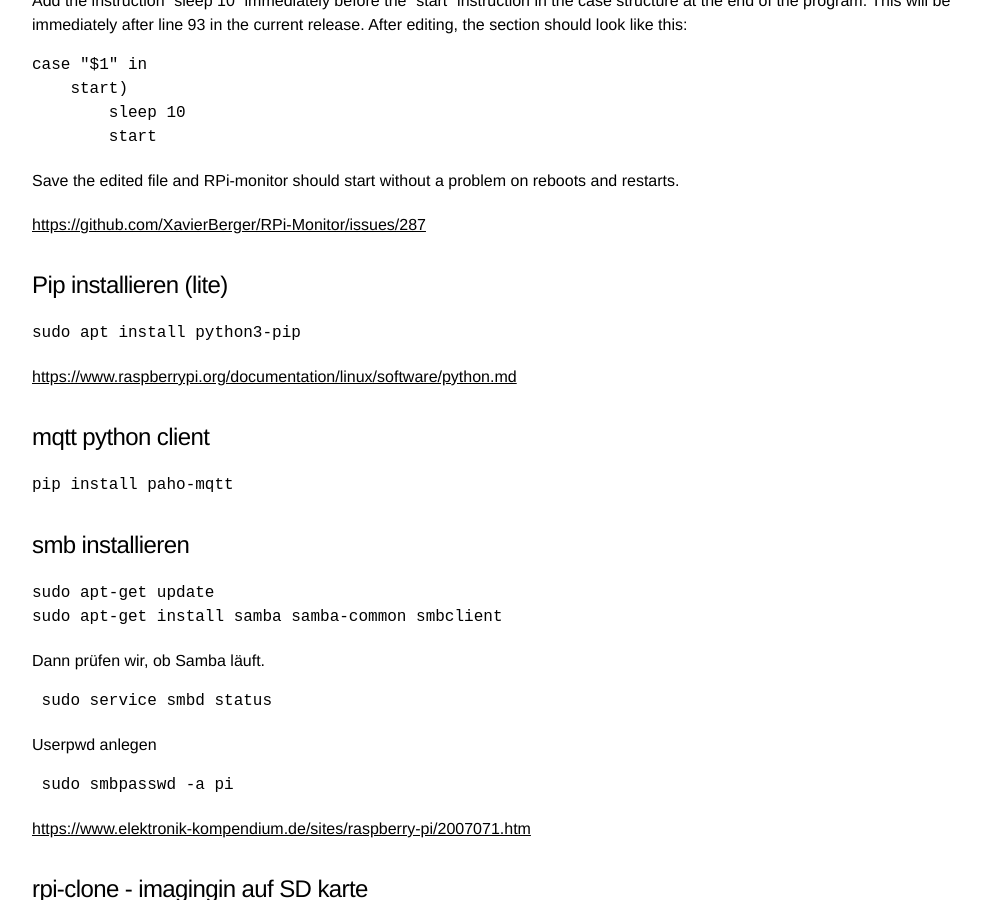
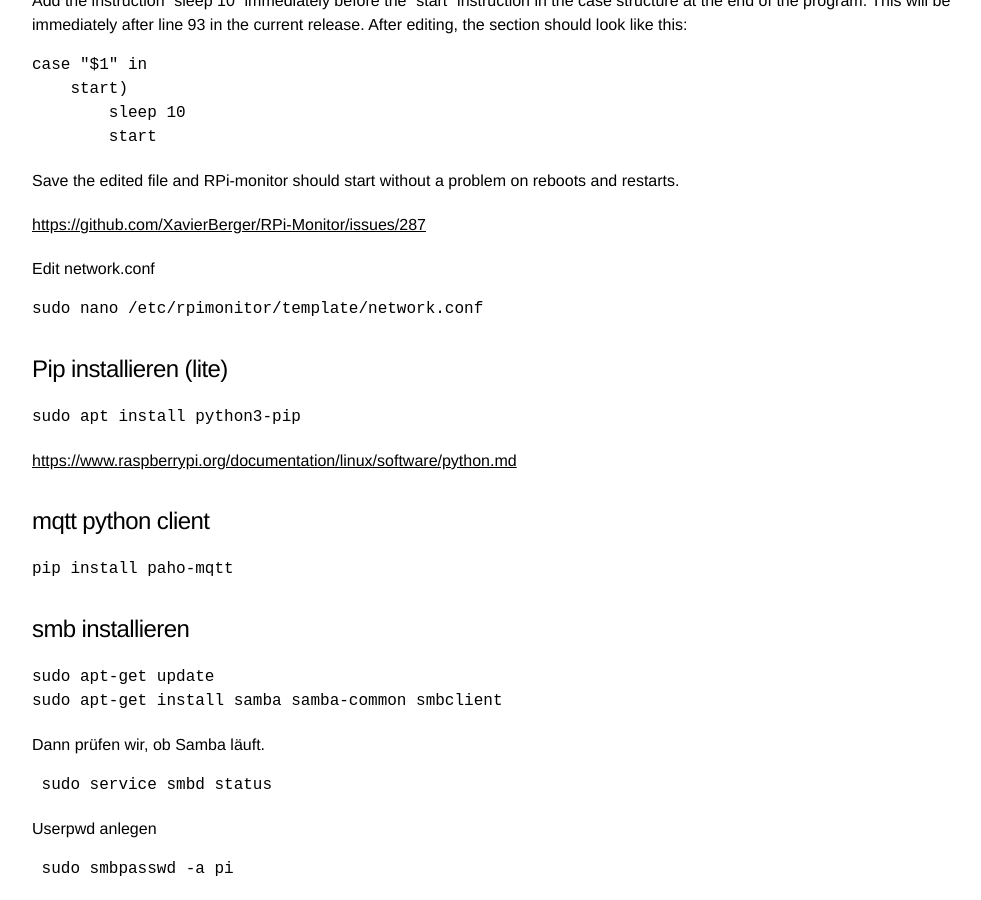
Before and after one commit to Wingertsau/ct.github.io, a Jekyll site: the page built from raspi.md, in a window 1280 px wide and 900 px high, scrolled down 923 px. Shown: the whole window, without its empty margins (146-1127 px from the left). Built offline with Jekyll 4.4.1, drawn with Linux system fonts in a browser that asks for light colours; our own code applies the rules of GitHub Pages for plain Markdown files.

Commit message:
Update raspi.md

```diff
--- a/raspi.md
+++ b/raspi.md
@@ -50,6 +50,14 @@ Add the instruction "sleep 10" immediately before the "start" instruction in the
 Save the edited file and RPi-monitor should start without a problem on reboots and restarts.
 
 <https://github.com/XavierBerger/RPi-Monitor/issues/287>
+
+
+
+Edit network.conf
+
+    sudo nano /etc/rpimonitor/template/network.conf
+
+
 
 
 ## Pip installieren (lite)
```
